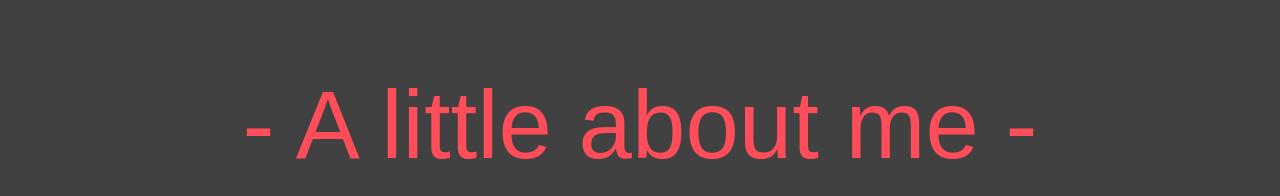
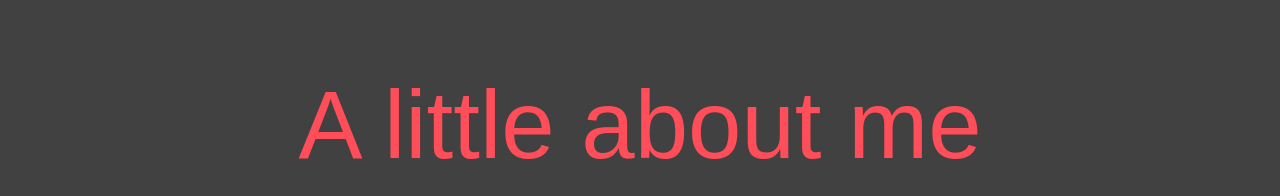
Before and after one commit to KemalYukselir/portfolio-website, a React (Create React App) app: page / in a window 1280 px wide. Shown: the part 730-926 px from the top of the page. Built offline with nearby package versions, Linux system fonts and the light colour scheme.

Commit message:
removed hyphens from title

```diff
--- a/src/Components/AboutMe.js
+++ b/src/Components/AboutMe.js
@@ -5,7 +5,7 @@ const AboutMe = () => {
   return (
     <div className="aboutme-section-wrapper">
       <div className="aboutme-section-top">
-        <h1>- A little about me -</h1>
+        <h1>A little about me</h1>
         <div className='about-me-logo'>
           <IoPersonCircleOutline/>
         </div>
```
